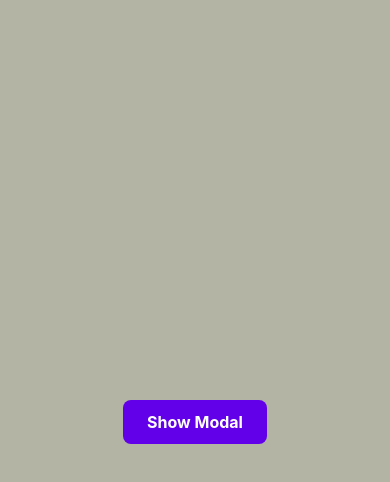
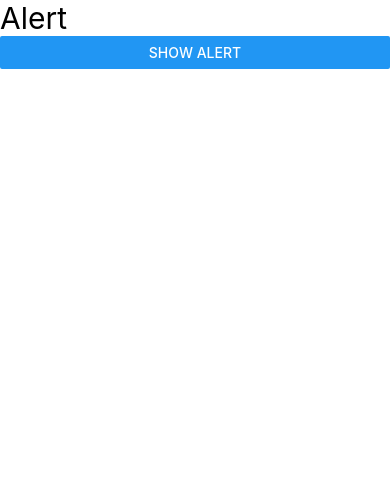
Before and after one commit to zaeemrehman3/ReactNativeApp, a React Native app: screen / in a window 390 px wide. Shown: the top 482 px of the page. Built offline with nearby package versions, Linux system fonts and the light colour scheme.

Commit message:
component added

```diff
--- a/App.jsx
+++ b/App.jsx
@@ -21,7 +21,8 @@
 // import PressableComponents from './src/components/PressableComponents'
 // import StatusBarExample from './src/components/StatusBarExample'
 // import UseRefHook from './src/components/UseRefHook'
-import ModalDialogBox from './src/components/ModalDialogBox'
+// import ModalDialogBox from './src/components/ModalDialogBox'
+import AlertExample from './src/components/AlertExample'
 
 
 
@@ -58,7 +59,8 @@
       {/* <PressableComponents /> */}
       {/* <StatusBarExample /> */}
       {/* <UseRefHook /> */}
-      <ModalDialogBox />
+      {/* <ModalDialogBox /> */}
+      <AlertExample />
 
 
 
--- /dev/null
+++ b/src/components/AlertExample.jsx
@@ -0,0 +1,32 @@
+import { View, Text, Button, Alert } from 'react-native';
+import React from 'react';
+
+const showAlert = () => {
+    Alert.alert(
+        'Alert Title',
+        'Alert Message',
+        [
+            {
+                text : 'Cancel',
+                onPress : () => console.log('Cancel'),
+                style : 'cancel',
+            },
+            {
+                text : 'OK',
+                onPress : () => console.log('OK'),
+            },
+        ],
+        {cancelable:false}
+    );
+};
+
+const AlertExample = () => {
+  return (
+    <View>
+      <Text style={{fontSize:30}} >Alert</Text>
+      <Button title='Show Alert' onPress={showAlert} />
+    </View>
+  );
+};
+
+export default AlertExample;
```
